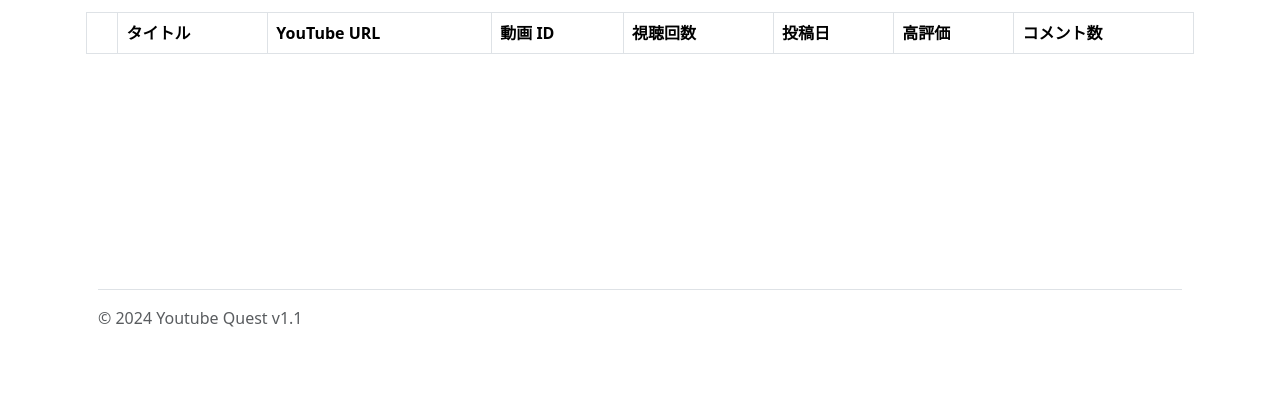
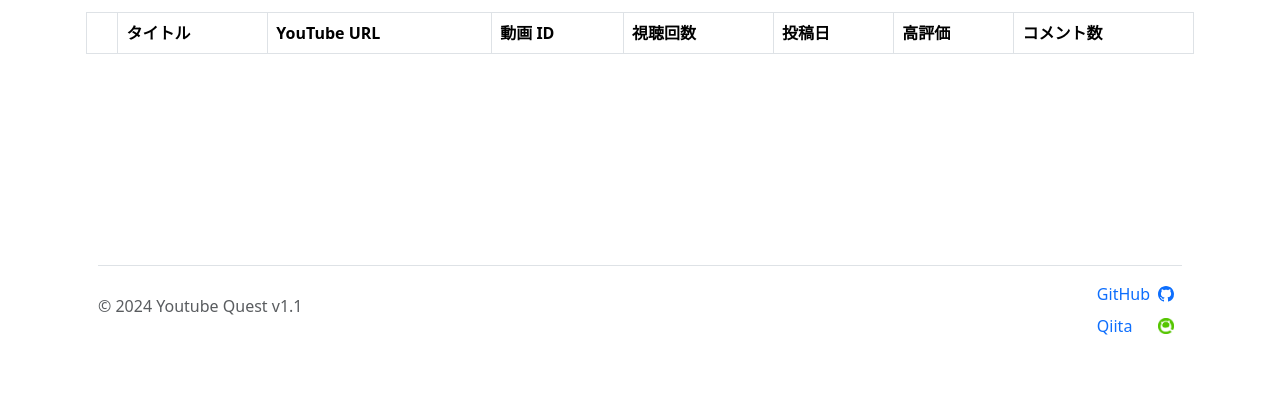
Before and after one commit to yhotta240/youtube-quest, a Flask app: page / in a window 1280 px wide. Shown: the part 486-888 px from the top of the page. Run offline with Flask 3, Linux system fonts and the light colour scheme; lists and menus that the app fills with data are empty; some libraries are stand-ins or nearby versions.

Commit message:
update footer

```diff
--- a/api/route.py
+++ b/api/route.py
@@ -1,8 +1,8 @@
 import os
 import copy
 from flask import Flask, render_template, request, Response, session
-from .youtube_api import youtube_api, get_channel_search, get_channel_info
-from .download_csv import convert_to_csv
+from youtube_api import youtube_api, get_channel_search, get_channel_info
+from download_csv import convert_to_csv
 from datetime import datetime
 
 app = Flask(__name__)
--- a/api/run.py
+++ b/api/run.py
@@ -1,4 +1,4 @@
-from .route import app
+from route import app
 
 if __name__ == '__main__':
     app.run()
--- a/api/templates/includes/footer.html
+++ b/api/templates/includes/footer.html
@@ -1,12 +1,33 @@
 <footer>
   <div class="container">
-    <footer
-      class="d-flex flex-wrap justify-content-between align-items-center py-3 my-4 border-top"
-    >
+    <footer class="d-flex flex-wrap justify-content-between align-items-center py-3 my-4 border-top">
       <div class="col-md-4 d-flex align-items-center">
         <span class="mb-3 mb-md-0 text-body-secondary">
           <p>&copy; 2024 Youtube Quest v1.1</p>
         </span>
+
+      </div>
+      <div class="me-2">
+        <div class="mb-2">
+          <a href="https://github.com/yhotta240/youtube-quest"
+            class="text-decoration-none d-flex justify-content-between align-items-center">
+            <p class="m-0 me-2">GitHub</p>
+            <svg xmlns="http://www.w3.org/2000/svg" width="16" height="16" fill="currentColor" class="bi bi-github"
+              viewBox="0 0 16 16">
+              <path
+                d="M8 0C3.58 0 0 3.58 0 8c0 3.54 2.29 6.53 5.47 7.59.4.07.55-.17.55-.38 0-.19-.01-.82-.01-1.49-2.01.37-2.53-.49-2.69-.94-.09-.23-.48-.94-.82-1.13-.28-.15-.68-.52-.01-.53.63-.01 1.08.58 1.23.82.72 1.21 1.87.87 2.33.66.07-.52.28-.87.51-1.07-1.78-.2-3.64-.89-3.64-3.95 0-.87.31-1.59.82-2.15-.08-.2-.36-1.02.08-2.12 0 0 .67-.21 2.2.82.64-.18 1.32-.27 2-.27s1.36.09 2 .27c1.53-1.04 2.2-.82 2.2-.82.44 1.1.16 1.92.08 2.12.51.56.82 1.27.82 2.15 0 3.07-1.87 3.75-3.65 3.95.29.25.54.73.54 1.48 0 1.07-.01 1.93-.01 2.2 0 .21.15.46.55.38A8.01 8.01 0 0 0 16 8c0-4.42-3.58-8-8-8">
+              </path>
+            </svg>
+          </a>
+        </div>
+        <div class="mb-2">
+          <a href="https://qiita.com/yhotta240"
+          class="text-decoration-none d-flex justify-content-between align-items-center">
+            <p class="m-0 me-2">Qiita</p>
+            <img src="../../static/icons/qiita_icon.png" alt="icon"
+              style="width: 16px; height: 16px;" />
+          </a>
+        </div>
       </div>
     </footer>
   </div>
```
Also changed, not shown: api/static/icons/qiita_icon.png (added), api/templates/search.html (line endings or trailing spaces).
